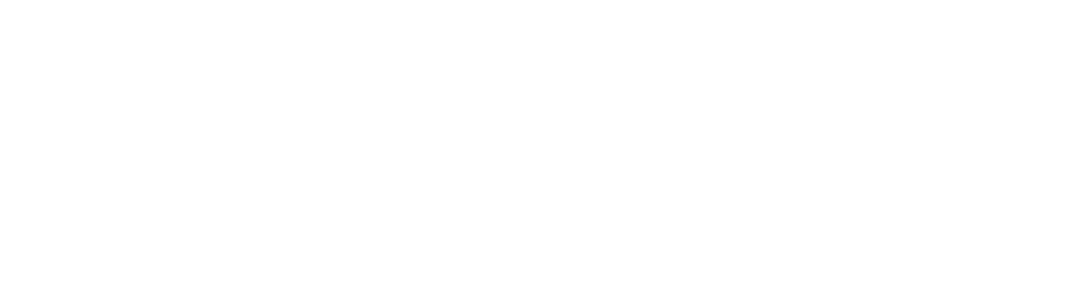
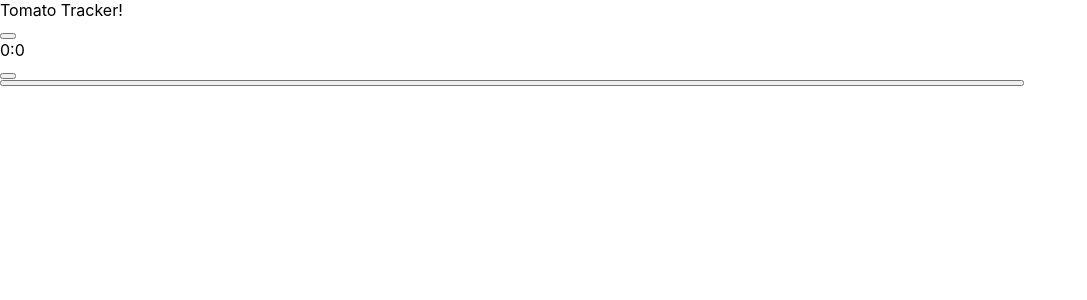
Before and after one commit to EngiFrost/tomato-tracker, a React (Create React App) app: page / in a window 1280 px wide. Shown: the top 300 px of the page, without its empty margins (0-1087 px from the left). Built offline with nearby package versions, Linux system fonts and the light colour scheme.

Commit message:
created time formatter

```diff
--- a/src/components/Tracker/Tracker.tsx
+++ b/src/components/Tracker/Tracker.tsx
@@ -1,20 +1,23 @@
-import { FC } from 'react';
+import { FC, useState } from 'react';
 import * as S from './styles';
+import * as H from './helpers';
 
 export const Tracker: FC = () => {
+  const [time, setTime] = useState<number>(0)
+
   return (
     <S.TrackerWrapper>
-      {/* <S.Title>Tomato Tracker!</S.Title>
+      <S.Title>Tomato Tracker!</S.Title>
 
       <S.InfoSection>
         <S.SkipBtn />
-        <S.Timer />
+        <S.Timer>{H.formatTime(time)}</S.Timer>
         <S.SettingsBtn />
       </S.InfoSection>
 
-      <S.TimerBar />
+      {/* <TimerBar time={time}/> */}
 
-      <S.ActionBtn /> */}
+      <S.ActionBtn />
     </S.TrackerWrapper>
   );
 };
--- /dev/null
+++ b/src/components/Tracker/helpers.ts
@@ -0,0 +1,5 @@
+export const formatTime = (time: number): string => {
+  const minutes = ~~(time / 60);
+  const seconds = time % 60;
+  return `${minutes}:${seconds}`;
+};
--- a/src/components/Tracker/styles.ts
+++ b/src/components/Tracker/styles.ts
@@ -7,3 +7,17 @@
   width: 80%;
   max-width: 1200px;
 `;
+
+export const Title = styled.div``;
+
+export const InfoSection = styled.div``;
+
+export const Timer = styled.div``;
+
+const Button = styled.button``;
+
+export const SkipBtn = styled(Button)``;
+
+export const SettingsBtn = styled(Button)``;
+
+export const ActionBtn = styled(Button)``;
```
